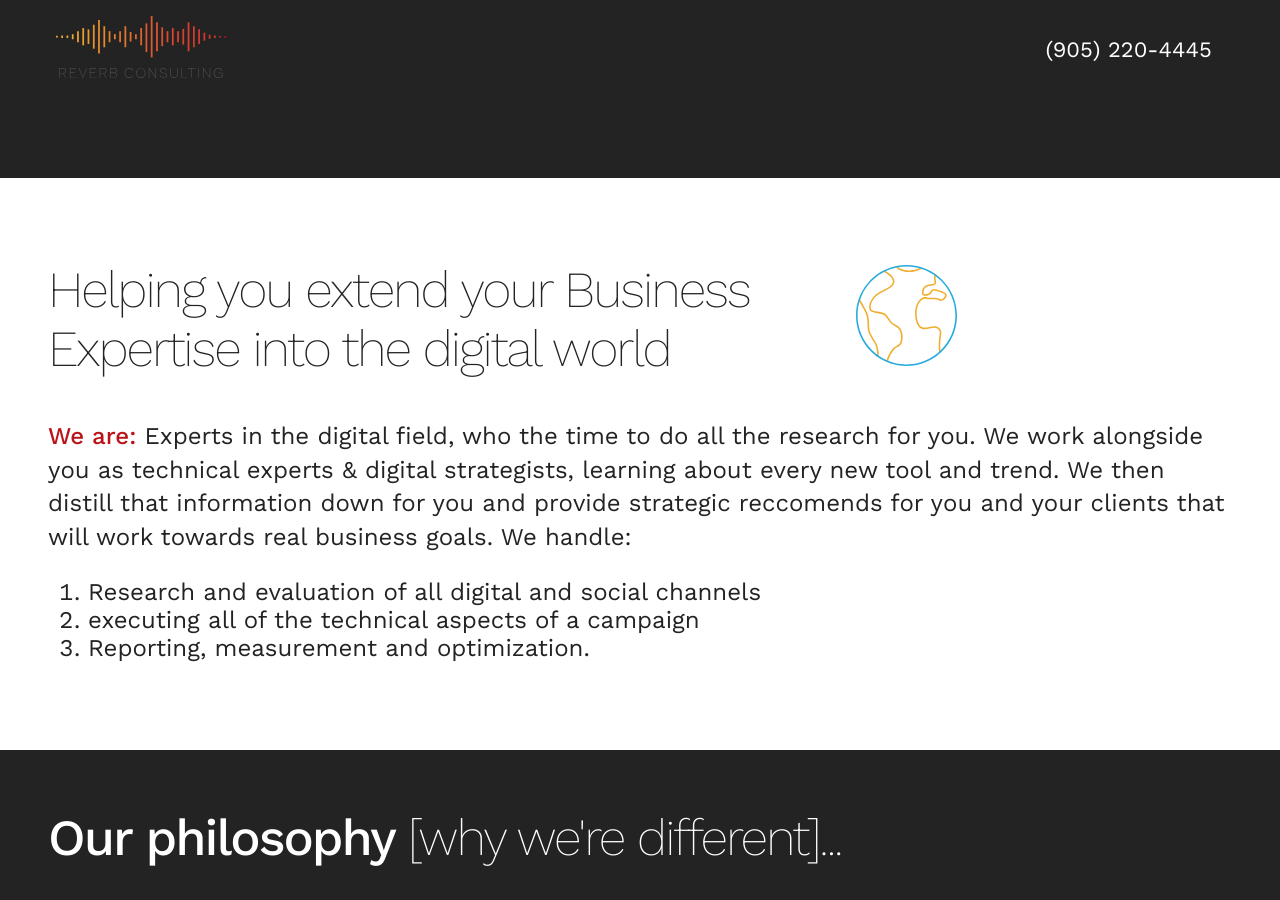
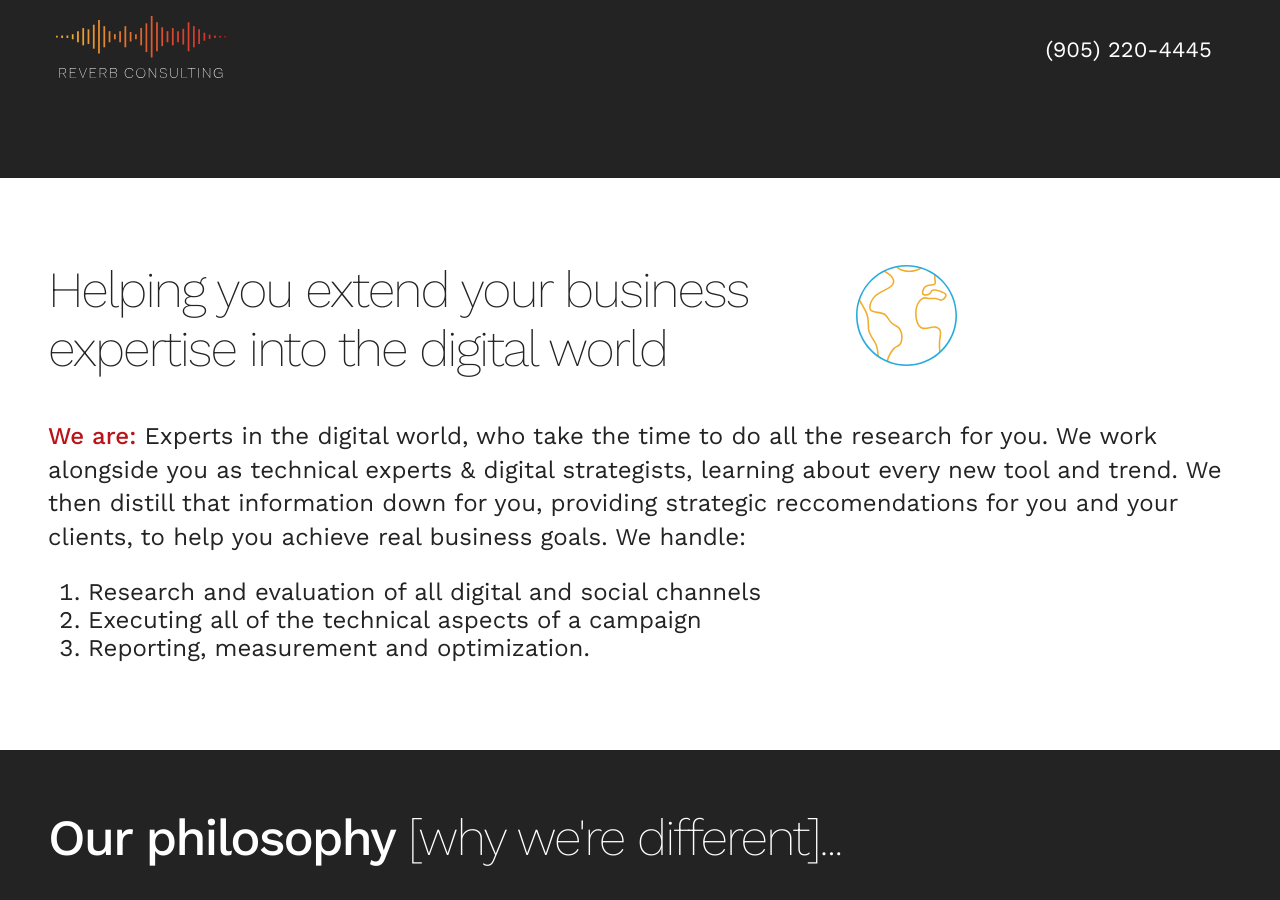
Before and after one commit to thomasjbhamilton/reverbconsulting, a Jekyll site: the page built from index.md, in a window 1280 px wide and 900 px high, scrolled down 399 px. Built offline with Jekyll 4.4.1, drawn with Linux system fonts in a browser that asks for light colours.

Commit message:
fix grammer and spelling

```diff
--- a/_layouts/index.html
+++ b/_layouts/index.html
@@ -21,7 +21,7 @@ layout: default
       <div class="row flex-center">
         <div class="title-text">
           <h2>
-            Helping you extend your Business Expertise into the digital world
+            Helping you extend your business expertise into the digital world
           </h2>
         </div>
         <div class=" title-icon m-hide">
@@ -35,18 +35,19 @@ layout: default
       </div>
       <div class="">
         <p class="normal m-hide">
-          <span class="thick red-text">We are:</span> Experts in the digital field, who the time to do all
-          the research for you. We work alongside you as technical experts & digital
-          strategists, learning about every new tool and trend. We then distill that
-          information down for you and provide strategic reccomends for you and your
-          clients that will work towards real business goals. We handle:
+          <span class="thick red-text">We are:</span> Experts in the digital world,
+          who take the time to do all the research for you. We work alongside you as
+          technical experts & digital strategists, learning about every new tool
+          and trend. We then distill that information down for you, providing
+          strategic reccomendations for you and your clients, to help you achieve
+          real business goals. We handle:
         </p>
         <p class="thick red-text m-show">
           We handle:
         </p>
         <ol class="dark-text">
           <li>Research and evaluation of all digital and social channels</li>
-          <li>executing all of the technical  aspects of a campaign</li>
+          <li>Executing all of the technical aspects of a campaign</li>
           <li>Reporting, measurement and optimization.</li>
         </ol>
       </div>
@@ -173,7 +174,7 @@ layout: default
             <input type="hidden" name="_subject" value="Hot Lead!" />
             <input type="hidden" name="_cc" value="chris@reverbconsulting.com" />
             <input type="text" name="_gotcha" style="display:none" />
-            <input class="btn mt4 center" type="submit" name="name" value="Lets Talk">
+            <input class="btn mt4 center normal" type="submit" name="name" value="Lets Talk">
           </form>
         </div>
       </div>
```
Also changed, not shown: assets/images/RVC_Logo_RGB.svg.
